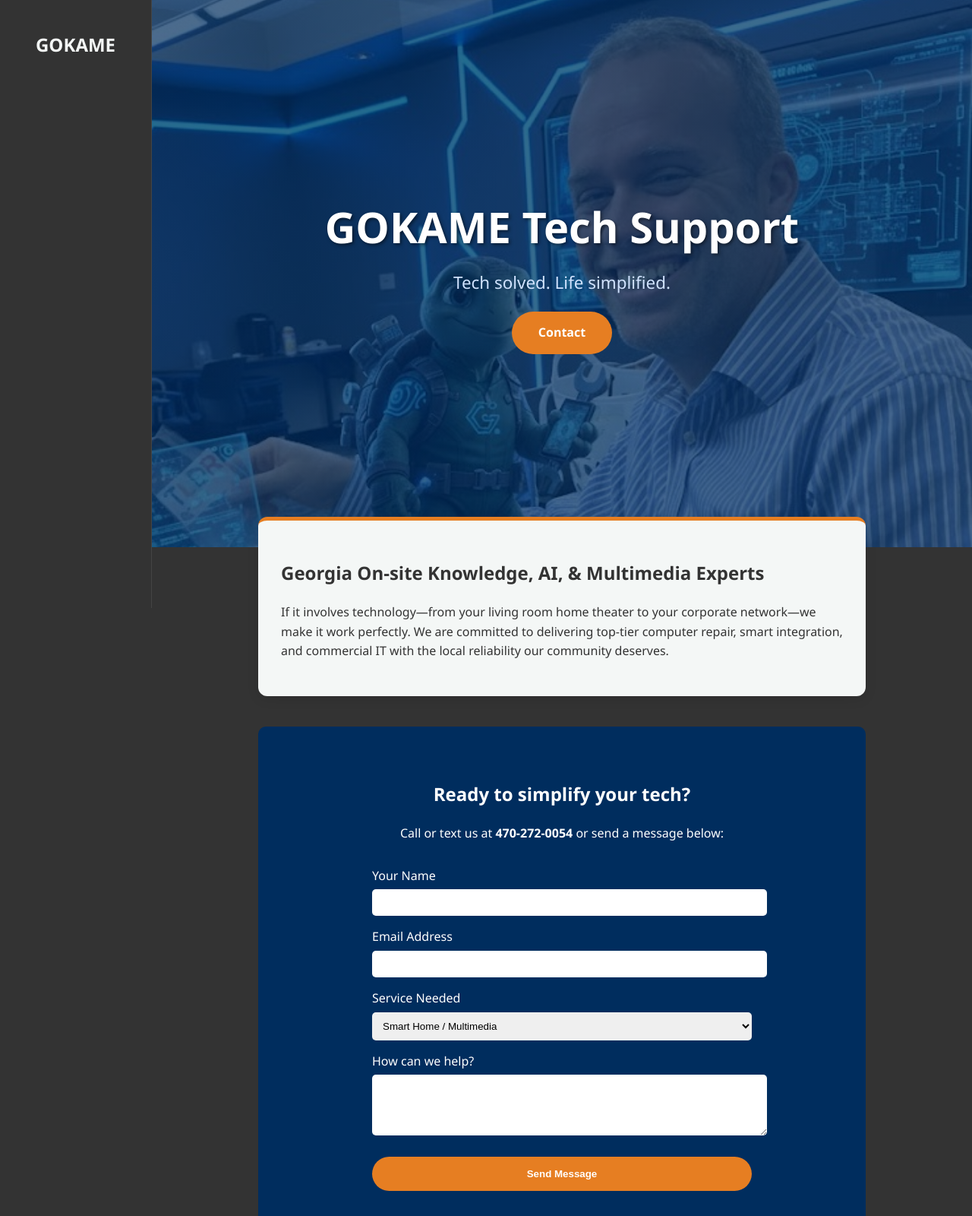
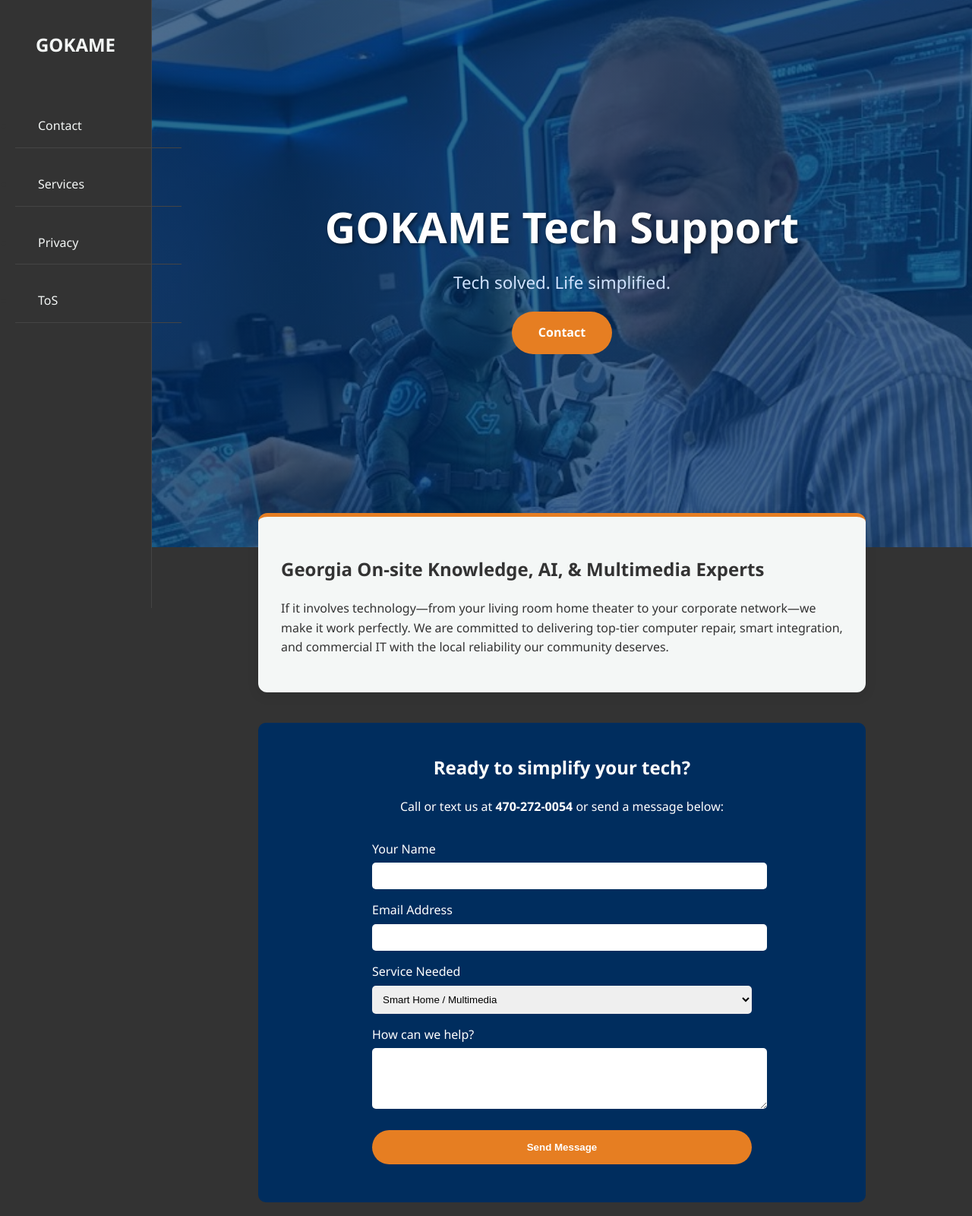
Before and after one commit to Moki00/jackson-county-it-services, a plain HTML site: page index.html in a window 1280 px wide. Shown: the top 1600 px of the page at 76% size. Drawn offline with nearby package versions, Linux system fonts and the light colour scheme.

Commit message:
nav bar works

```diff
--- a/index.html
+++ b/index.html
@@ -296,5 +296,9 @@
       <a href="pages/privacy-policy.html">Privacy Policy</a> |
       <a href="pages/terms-of-service.html">Terms of Service</a>
     </footer>
+
+    <button id="backToTop" class="back-to-top" aria-label="Back to Top">
+      ↑
+    </button>
   </body>
 </html>
--- a/script.js
+++ b/script.js
@@ -41,6 +41,11 @@ document.addEventListener("DOMContentLoaded", function () {
 
 /* 3. MOBILE MENU TOGGLE */
 function toggleMenu() {
+  const nav = document.querySelector(".main-nav");
   const navLinks = document.getElementById("navLinks");
-  navLinks.classList.toggle("active");
+
+  if (nav && navLinks) {
+    nav.classList.toggle("active");
+    navLinks.classList.toggle("active");
+  }
 }
--- a/style.css
+++ b/style.css
@@ -47,6 +47,7 @@ a:hover {
   padding: 0 20px;
   z-index: 1000;
   box-sizing: border-box;
+  flex-wrap: wrap; /* Allows nav-links to drop to a new line */
 }
 
 .nav-hamburger {
@@ -64,37 +65,45 @@ a:hover {
   height: 3px;
   background-color: var(--light);
   border-radius: 2px;
+  transition: all 0.3s ease;
+}
+
+/* Transform hamburger into X */
+.active .nav-hamburger span:nth-child(1) {
+  transform: translateY(8px) rotate(45deg);
+}
+.active .nav-hamburger span:nth-child(2) {
+  opacity: 0;
+}
+.active .nav-hamburger span:nth-child(3) {
+  transform: translateY(-8px) rotate(-45deg);
 }
 
 .nav-links {
-  display: none;
+  display: flex; /* stay flex to animate */
   flex-direction: column;
-  list-style: none;
-  margin: 0;
-  padding: 0;
-  padding-left: 20px;
-  box-sizing: border-box;
+  position: absolute;
+  left: -100%; /* Keeps it off-screen to the left */
+  width: 100%;
   max-height: 0; /* Initially hide links */
-  overflow: hidden;
-  transition: max-height 1s ease-in-out;
-  width: 90%;
+  opacity: 0; /* Initially hide links */
+  transition: max-height 0.5s ease-in-out, opacity 0.3s ease;
 }
 
 .nav-links.active {
-  display: flex !important;
-  flex-direction: column;
+  max-height: 500px; /* show links when active */
+  opacity: 1; /* Make visible */
   position: absolute;
   top: 60px;
   left: 0;
   width: 75%;
   background: rgba(51, 51, 51, 0.98);
-  z-index: 1001;
-  padding: 10px 20px;
-  margin-top: 0;
   border: 2px solid var(--primary);
+  border-top: none; /* Keep flush with the bar */
   border-bottom-right-radius: 8px;
   box-shadow: 5px 5px 5px rgba(0, 0, 0, 0.5);
-  max-height: 500px; /* show all links when active */
+  padding: 10px 20px;
+  margin: 0; /* Keeps nav to the top */
 }
 
 .nav-links li {
@@ -150,7 +159,7 @@ header h1 {
 .container {
   max-width: 1000px;
   margin: 0 auto;
-  padding: 20px;
+  padding: 15px;
 }
 
 .mission {
@@ -208,12 +217,12 @@ header h1 {
 /* 5. COMPONENTS (BUTTONS, CONTACT) */
 .contact-box {
   text-align: center;
-  padding: 50px 20px;
+  padding: 20px 20px;
   background: #002d5e;
   color: white;
   border-radius: 10px;
-  margin-top: 30px;
-  margin-bottom: 80px;
+  margin-top: 10px;
+  margin-bottom: 30px;
 }
 
 .btn {
@@ -287,18 +296,22 @@ footer {
 @media (min-width: 1024px) {
   body {
     padding-top: 0;
-    padding-left: 200px; /* Space for the sidebar */
+    padding-left: 200px; /* Left side sidebar */
   }
 
   .main-nav {
+    position: fixed;
     top: 0;
     left: 0;
     width: 200px;
     height: 100vh;
+    display: flex;
     flex-direction: column;
     justify-content: flex-start;
     padding-top: 40px;
+    background: var(--dark);
     border-right: 1px solid #444;
+    border-bottom: none;
   }
 
   header {
@@ -317,18 +330,22 @@ footer {
   }
 
   .nav-links {
-    display: flex;
-    flex-direction: column;
-    list-style: none;
+    display: flex !important;
+    max-height: none !important;
+    position: static !important;
+    width: 100%;
     padding: 0;
-    width: 100%;
+    opacity: 1 !important;
+    border: none !important;
+    box-shadow: none !important;
     margin-top: 50px;
   }
 
   .nav-links li a {
+    text-align: left;
+    padding: 15px 30px;
+    width: 100%;
     display: block;
-    padding: 15px 20px;
-    text-align: center;
     border-bottom: 1px solid #444;
   }
 }
--- a/todo.css
+++ b/todo.css
@@ -1,11 +1,32 @@
-.nav-links {
-  /* ... existing code ... */
-  max-height: 0;
-  overflow: hidden;
-  transition: max-height 0.4s ease-in-out;
+/* --- Back to Top Button --- */
+.back-to-top {
+  position: fixed;
+  bottom: 20px;
+  right: 20px;
+  background-color: var(--primary); /* GOKAME Green */
+  color: white;
+  width: 45px;
+  height: 45px;
+  border-radius: 50%;
+  border: none;
+  cursor: pointer;
+  display: flex;
+  justify-content: center;
+  align-items: center;
+  font-size: 1.5rem;
+  box-shadow: 0 4px 10px rgba(0, 0, 0, 0.3);
+  z-index: 1000;
+  opacity: 0; /* Hidden by default */
+  visibility: hidden;
+  transition: opacity 0.3s, visibility 0.3s, transform 0.2s;
 }
 
-.nav-links.active {
-  /* ... existing code ... */
-  max-height: 300px; /* High enough to show all links */
+.back-to-top.show {
+  opacity: 1;
+  visibility: visible;
 }
+
+.back-to-top:hover {
+  background-color: var(--accent); /* Orange on hover */
+  transform: scale(1.1);
+}
```
Also changed, not shown: pages/terms-of-service.html (+1 -0 lines).
